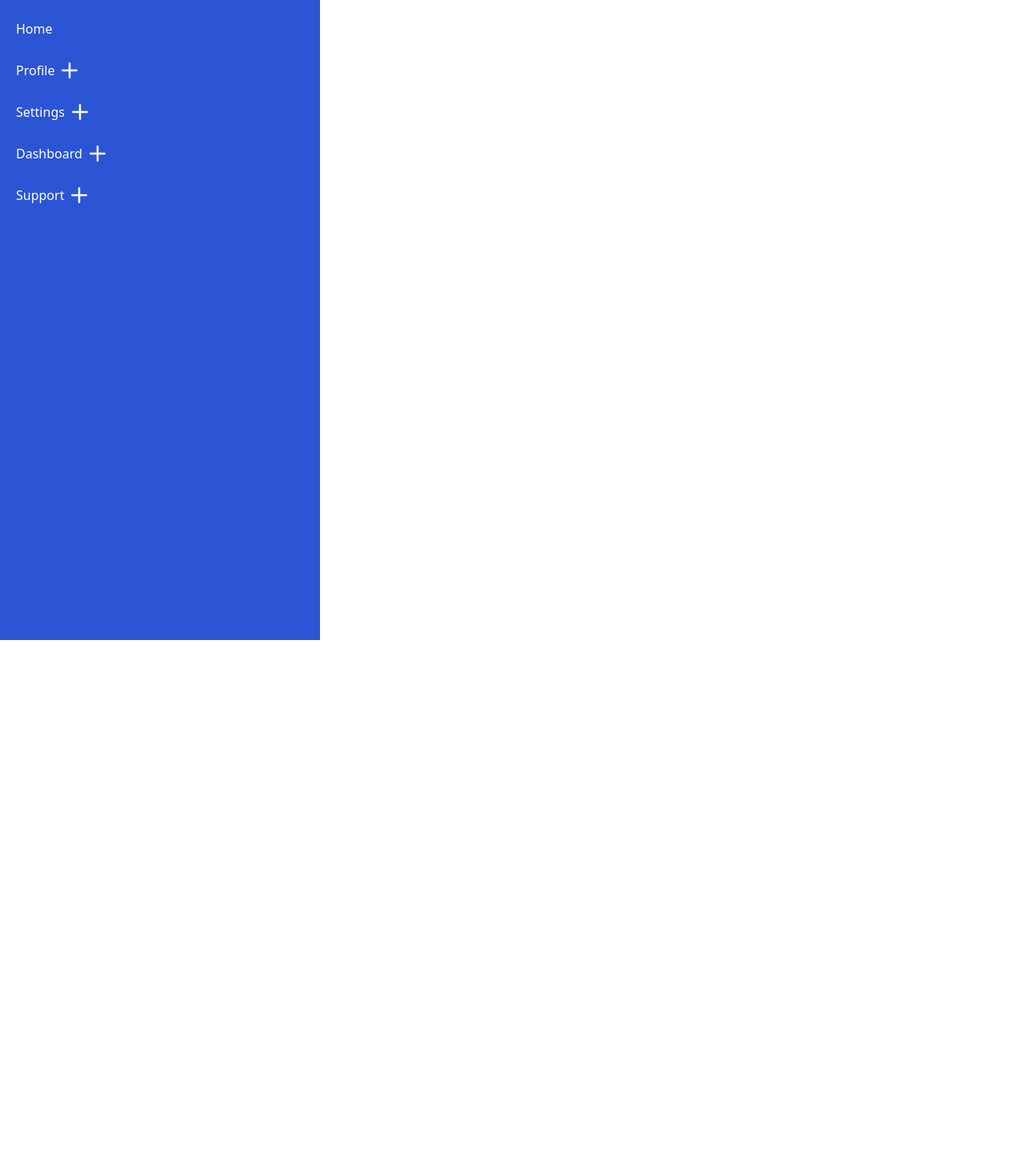
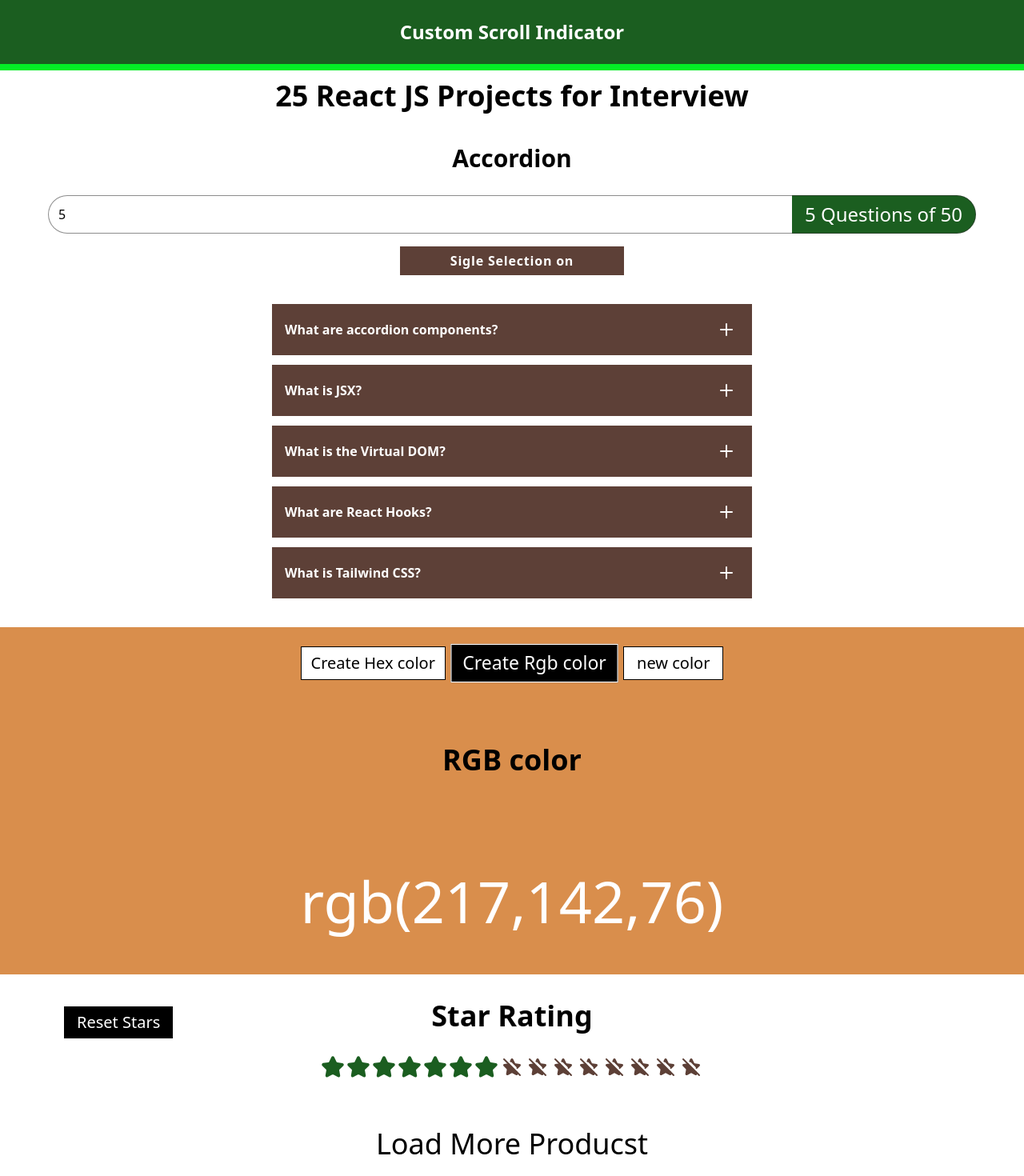
Before and after one commit to mahmoudkhateep7-arch/25-React-JS-Projects-for-Interview, a Next.js app: page / in a window 1280 px wide. Shown: the top 1470 px of the page at 80% size. Before the commit the page ends 800 px from the top, so only its background shows below. Built offline with nearby package versions, Linux system fonts and the light colour scheme; no server answers.

Commit message:
uncomminted all the components

```diff
--- a/app/page.tsx
+++ b/app/page.tsx
@@ -13,13 +13,13 @@ import TreeNode from "./treeview";
 export default function Page() {
   return (
     <div className={`min-h-screen bg-white`}>
-      {/* <TopHeadr></TopHeadr> */}
-      {/* <Title></Title> */}
-      {/* <Accordian></Accordian> */}
-      {/* <HexRgb></HexRgb> */}
-      {/* <Ratings></Ratings> */}
-      {/* <Slider></Slider> */}
-      {/* <LoadMore></LoadMore> */}
+      <TopHeadr></TopHeadr>
+      <Title></Title>
+      <Accordian></Accordian>
+      <HexRgb></HexRgb>
+      <Ratings></Ratings>
+      <Slider></Slider>
+      <LoadMore></LoadMore>
       <TreeNode></TreeNode>
 
     </div>
```
